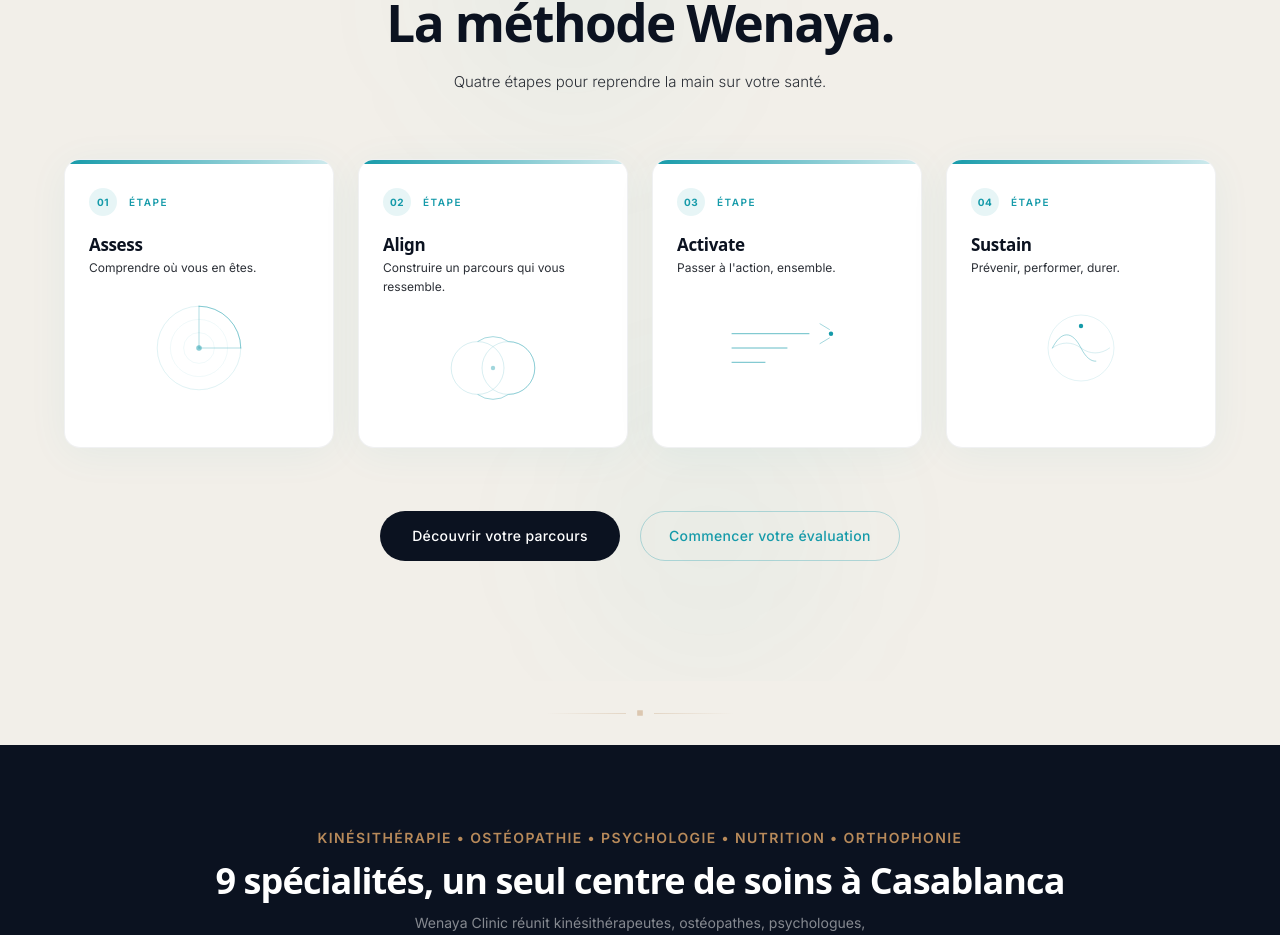
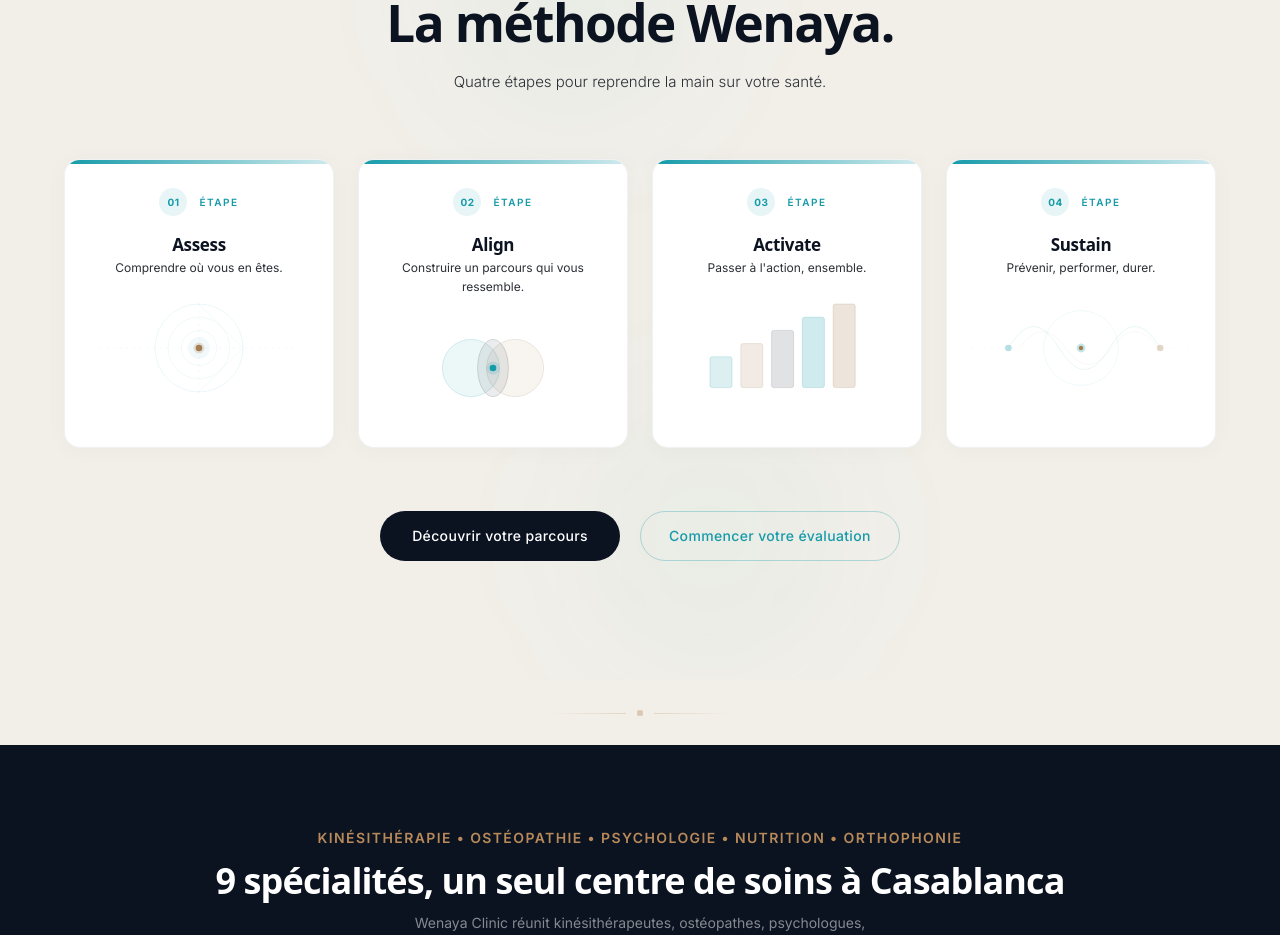
Before and after one commit to Badr-ma/wenaya, a Next.js app: page / in a window 1280 px wide. Shown: the part 1055-1990 px from the top of the page. Built offline with nearby package versions, Linux system fonts and the light colour scheme; a web font is replaced by a local one.

Commit message:
Centered text, colorful SVGs, snappier card entrance

```diff
--- a/src/components/HowItWorks.tsx
+++ b/src/components/HowItWorks.tsx
@@ -6,6 +6,13 @@
 
 gsap.registerPlugin(ScrollTrigger);
 
+const colors = {
+  teal: "#159AA9",
+  bronze: "#A67C52",
+  navy: "#0B1220",
+  graphite: "#2B2F36",
+};
+
 const steps = [
   {
     number: "01",
@@ -13,13 +20,15 @@
     subtitle: "Comprendre où vous en êtes.",
     icon: (
       <svg viewBox="0 0 200 100" className="w-full h-auto" fill="none">
-        <circle cx="100" cy="50" r="38" stroke="#159AA9" strokeWidth="0.6" opacity="0.2" />
-        <circle cx="100" cy="50" r="26" stroke="#159AA9" strokeWidth="0.5" opacity="0.12" />
-        <circle cx="100" cy="50" r="14" stroke="#159AA9" strokeWidth="0.5" opacity="0.12" />
-        <circle cx="100" cy="50" r="2.5" fill="#159AA9" opacity="0.5" />
-        <path data-gsap="assess-sweep" d="M100 12 A38 38 0 0 1 138 50" stroke="#159AA9" strokeWidth="0.7" strokeLinecap="round" opacity="0.6" />
-        <line data-gsap="assess-line" x1="100" y1="50" x2="100" y2="12" stroke="#159AA9" strokeWidth="0.6" strokeLinecap="round" opacity="0.5" />
-        <line data-gsap="assess-line" x1="100" y1="50" x2="138" y2="50" stroke="#159AA9" strokeWidth="0.6" strokeLinecap="round" opacity="0.5" />
+        <circle cx="100" cy="50" r="40" stroke={colors.teal} strokeWidth="0.5" opacity="0.15" />
+        <circle cx="100" cy="50" r="28" stroke={colors.teal} strokeWidth="0.5" opacity="0.12" />
+        <circle cx="100" cy="50" r="16" stroke={colors.teal} strokeWidth="0.5" opacity="0.12" />
+        <circle cx="100" cy="50" r="10" fill={colors.teal} opacity="0.06" />
+        <circle cx="100" cy="50" r="3" fill={colors.bronze} />
+        <circle cx="100" cy="50" r="5" fill={colors.bronze} opacity="0.2" />
+        <line x1="100" y1="10" x2="100" y2="90" stroke={colors.teal} strokeWidth="0.3" strokeDasharray="2 4" opacity="0.15" />
+        <line x1="10" y1="50" x2="190" y2="50" stroke={colors.teal} strokeWidth="0.3" strokeDasharray="2 4" opacity="0.15" />
+        <path d="M100 10 L140 50 L100 90" stroke={colors.teal} strokeWidth="0.6" strokeLinecap="round" strokeLinejoin="round" opacity="0.08" />
       </svg>
     ),
   },
@@ -29,10 +38,14 @@
     subtitle: "Construire un parcours qui vous ressemble.",
     icon: (
       <svg viewBox="0 0 200 100" className="w-full h-auto" fill="none">
-        <circle data-gsap="align-left" cx="86" cy="50" r="24" stroke="#159AA9" strokeWidth="0.6" opacity="0.25" />
-        <circle data-gsap="align-right" cx="114" cy="50" r="24" stroke="#159AA9" strokeWidth="0.6" opacity="0.25" />
-        <path data-gsap="align-overlap" d="M86 26 A24 24 0 0 1 114 26 A24 24 0 0 1 114 74 A24 24 0 0 1 86 74" stroke="#159AA9" strokeWidth="0.7" opacity="0" />
-        <circle cx="100" cy="50" r="2" fill="#159AA9" opacity="0.4" />
+        <circle cx="80" cy="50" r="26" fill={colors.teal} opacity="0.08" />
+        <circle cx="120" cy="50" r="26" fill={colors.bronze} opacity="0.08" />
+        <circle cx="80" cy="50" r="26" stroke={colors.teal} strokeWidth="0.5" opacity="0.3" />
+        <circle cx="120" cy="50" r="26" stroke={colors.bronze} strokeWidth="0.5" opacity="0.3" />
+        <ellipse cx="100" cy="50" rx="14" ry="26" fill={colors.navy} opacity="0.08" />
+        <ellipse cx="100" cy="50" rx="14" ry="26" stroke={colors.navy} strokeWidth="0.5" opacity="0.25" />
+        <circle cx="100" cy="50" r="3" fill={colors.teal} />
+        <circle cx="100" cy="50" r="6" fill={colors.teal} opacity="0.15" />
       </svg>
     ),
   },
@@ -42,12 +55,16 @@
     subtitle: "Passer à l'action, ensemble.",
     icon: (
       <svg viewBox="0 0 200 100" className="w-full h-auto" fill="none">
-        <line data-gsap="act-line-1" x1="50" y1="63" x2="80" y2="63" stroke="#159AA9" strokeWidth="0.6" strokeLinecap="round" />
-        <line data-gsap="act-line-2" x1="50" y1="50" x2="100" y2="50" stroke="#159AA9" strokeWidth="0.6" strokeLinecap="round" />
-        <line data-gsap="act-line-3" x1="50" y1="37" x2="120" y2="37" stroke="#159AA9" strokeWidth="0.6" strokeLinecap="round" />
-        <circle data-gsap="act-dot" cx="140" cy="37" r="2" fill="#159AA9" opacity="0" />
-        <line data-gsap="act-arrow" x1="130" y1="28" x2="145" y2="37" stroke="#159AA9" strokeWidth="0.6" strokeLinecap="round" strokeLinejoin="round" opacity="0" />
-        <line data-gsap="act-arrow" x1="130" y1="46" x2="145" y2="37" stroke="#159AA9" strokeWidth="0.6" strokeLinecap="round" strokeLinejoin="round" opacity="0" />
+        <rect x="30" y="58" width="20" height="28" rx="2" fill={colors.teal} opacity="0.15" />
+        <rect x="30" y="58" width="20" height="28" rx="2" stroke={colors.teal} strokeWidth="0.5" opacity="0.3" />
+        <rect x="58" y="46" width="20" height="40" rx="2" fill={colors.bronze} opacity="0.15" />
+        <rect x="58" y="46" width="20" height="40" rx="2" stroke={colors.bronze} strokeWidth="0.5" opacity="0.3" />
+        <rect x="86" y="34" width="20" height="52" rx="2" fill={colors.navy} opacity="0.12" />
+        <rect x="86" y="34" width="20" height="52" rx="2" stroke={colors.navy} strokeWidth="0.5" opacity="0.2" />
+        <rect x="114" y="22" width="20" height="64" rx="2" fill={colors.teal} opacity="0.2" />
+        <rect x="114" y="22" width="20" height="64" rx="2" stroke={colors.teal} strokeWidth="0.5" opacity="0.35" />
+        <rect x="142" y="10" width="20" height="76" rx="2" fill={colors.bronze} opacity="0.2" />
+        <rect x="142" y="10" width="20" height="76" rx="2" stroke={colors.bronze} strokeWidth="0.5" opacity="0.35" />
       </svg>
     ),
   },
@@ -57,10 +74,15 @@
     subtitle: "Prévenir, performer, durer.",
     icon: (
       <svg viewBox="0 0 200 100" className="w-full h-auto" fill="none">
-        <circle cx="100" cy="50" r="30" stroke="#159AA9" strokeWidth="0.6" opacity="0.18" />
-        <path data-gsap="sustain-wave" d="M74 50 C82 34, 92 34, 100 50 C108 66, 118 66, 126 50" stroke="#159AA9" strokeWidth="0.7" strokeLinecap="round" opacity="0" />
-        <path data-gsap="sustain-wave-2" d="M74 50 C82 44, 92 44, 100 50 C108 56, 118 56, 126 50" stroke="#159AA9" strokeWidth="0.5" strokeLinecap="round" opacity="0" />
-        <circle data-gsap="sustain-dot" cx="100" cy="30" r="2" fill="#159AA9" opacity="0" />
+        <circle cx="100" cy="50" r="34" stroke={colors.teal} strokeWidth="0.5" opacity="0.12" />
+        <path d="M34 50 C50 24, 64 24, 80 50 C96 76, 110 76, 126 50 C142 24, 156 24, 172 50" stroke={colors.teal} strokeWidth="0.6" strokeLinecap="round" opacity="0.15" />
+        <path d="M44 50 C58 30, 72 30, 86 50 C100 70, 114 70, 128 50 C142 30, 156 30, 170 50" stroke={colors.bronze} strokeWidth="0.4" strokeLinecap="round" opacity="0.12" />
+        <circle cx="100" cy="50" r="4" fill={colors.teal} opacity="0.25" />
+        <circle cx="100" cy="50" r="2" fill={colors.bronze} />
+        <circle cx="34" cy="50" r="3" fill={colors.teal} opacity="0.3" />
+        <circle cx="172" cy="50" r="3" fill={colors.bronze} opacity="0.3" />
+        <line x1="0" y1="50" x2="34" y2="50" stroke={colors.teal} strokeWidth="0.3" strokeDasharray="2 4" opacity="0.1" />
+        <line x1="172" y1="50" x2="200" y2="50" stroke={colors.bronze} strokeWidth="0.3" strokeDasharray="2 4" opacity="0.1" />
       </svg>
     ),
   },
@@ -90,61 +112,19 @@
       gsap.set(headingRef.current, { opacity: 0, y: 16 });
       gsap.set(subheadingRef.current, { opacity: 0, y: 12 });
 
-      gsap.set('[data-gsap="assess-sweep"]', { strokeDasharray: 76, strokeDashoffset: 76 });
-      gsap.set('[data-gsap="assess-line"]', { scaleY: 0, transformOrigin: "bottom" });
-
-      gsap.set('[data-gsap="align-left"]', { x: -3, opacity: 0.15 });
-      gsap.set('[data-gsap="align-right"]', { x: 3, opacity: 0.15 });
-      gsap.set('[data-gsap="align-overlap"]', { opacity: 0 });
-
-      gsap.set('[data-gsap="act-line-1"]', { scaleX: 0, transformOrigin: "left" });
-      gsap.set('[data-gsap="act-line-2"]', { scaleX: 0, transformOrigin: "left" });
-      gsap.set('[data-gsap="act-line-3"]', { scaleX: 0, transformOrigin: "left" });
-      gsap.set('[data-gsap="act-dot"]', { opacity: 0, scale: 0 });
-      gsap.set('[data-gsap="act-arrow"]', { opacity: 0, strokeDasharray: 10, strokeDashoffset: 10 });
-
-      gsap.set('[data-gsap="sustain-wave"]', { opacity: 0, strokeDasharray: 56, strokeDashoffset: 56 });
-      gsap.set('[data-gsap="sustain-wave-2"]', { opacity: 0, strokeDasharray: 56, strokeDashoffset: 56 });
-      gsap.set('[data-gsap="sustain-dot"]', { opacity: 0, scale: 0 });
-
-      const q0 = gsap.utils.selector(cards[0]);
-      const q1 = gsap.utils.selector(cards[1]);
-      const q2 = gsap.utils.selector(cards[2]);
-      const q3 = gsap.utils.selector(cards[3]);
-
       const tl = gsap.timeline({
         scrollTrigger: {
           trigger: el,
           start: "top 80%",
           toggleActions: "play none none none",
         },
-        defaults: { ease: "power3.out", duration: 0.6 },
+        defaults: { ease: "back.out(1.7)", duration: 0.4 },
       });
 
       tl
-        .to(headingRef.current, { opacity: 1, y: 0, duration: 0.35 })
-        .to(subheadingRef.current, { opacity: 1, y: 0, duration: 0.25 }, "-=0.2")
-
-        .to(cards[0], { opacity: 1, y: 0, scale: 1, boxShadow: "0 6px 40px rgba(21,154,169,0.06)", duration: 0.25 }, "-=0.05")
-        .to(q0('[data-gsap="assess-sweep"]'), { strokeDashoffset: 0, duration: 0.4, ease: "power2.inOut" }, "-=0.1")
-        .to(q0('[data-gsap="assess-line"]'), { scaleY: 1, stagger: 0.05, duration: 0.15, ease: "power3.out" }, "-=0.25")
-
-        .to(cards[1], { opacity: 1, y: 0, scale: 1, boxShadow: "0 6px 40px rgba(21,154,169,0.06)", duration: 0.25 }, "-=0.05")
-        .to(q1('[data-gsap="align-left"]'), { x: 0, opacity: 0.25, duration: 0.2 }, "-=0.15")
-        .to(q1('[data-gsap="align-right"]'), { x: 0, opacity: 0.25, duration: 0.2 }, "-=0.15")
-        .to(q1('[data-gsap="align-overlap"]'), { opacity: 0.5, duration: 0.25 }, "-=0.1")
-
-        .to(cards[2], { opacity: 1, y: 0, scale: 1, boxShadow: "0 6px 40px rgba(21,154,169,0.06)", duration: 0.25 }, "-=0.05")
-        .to(q2('[data-gsap="act-line-1"]'), { scaleX: 1, duration: 0.12 }, "-=0.15")
-        .to(q2('[data-gsap="act-line-2"]'), { scaleX: 1, duration: 0.12 }, "-=0.1")
-        .to(q2('[data-gsap="act-line-3"]'), { scaleX: 1, duration: 0.12 }, "-=0.05")
-        .to(q2('[data-gsap="act-dot"]'), { opacity: 1, scale: 1, duration: 0.08 }, "-=0.02")
-        .to(q2('[data-gsap="act-arrow"]'), { opacity: 0.6, strokeDashoffset: 0, duration: 0.15 }, "-=0.05")
-
-        .to(cards[3], { opacity: 1, y: 0, scale: 1, boxShadow: "0 6px 40px rgba(21,154,169,0.06)", duration: 0.25 }, "-=0.05")
-        .to(q3('[data-gsap="sustain-wave"]'), { opacity: 0.5, strokeDashoffset: 0, duration: 0.35, ease: "power2.inOut" }, "-=0.15")
-        .to(q3('[data-gsap="sustain-wave-2"]'), { opacity: 0.3, strokeDashoffset: 0, duration: 0.35, ease: "power2.inOut" }, "-=0.25")
-        .to(q3('[data-gsap="sustain-dot"]'), { opacity: 1, scale: 1, duration: 0.1 }, "-=0.15");
+        .to(headingRef.current, { opacity: 1, y: 0 })
+        .to(subheadingRef.current, { opacity: 1, y: 0, duration: 0.3 }, "-=0.15")
+        .to(cards, { opacity: 1, y: 0, scale: 1, stagger: 0.06, duration: 0.35 }, "-=0.05");
     }, el);
 
     return () => ctx.revert();
@@ -188,8 +168,8 @@
             >
               <div className="h-1 bg-gradient-to-r from-[#159AA9] to-[#159AA9]/20" />
 
-              <div className="px-6 py-6 flex flex-col gap-4">
-                <div className="flex items-center gap-3">
+              <div className="px-6 py-6 flex flex-col gap-4 items-center text-center">
+                <div className="flex items-center gap-3 justify-center">
                   <span className="w-7 h-7 rounded-full bg-[#159AA9]/10 flex items-center justify-center text-[10px] font-bold text-[#159AA9] tracking-wider">
                     {step.number}
                   </span>
```
